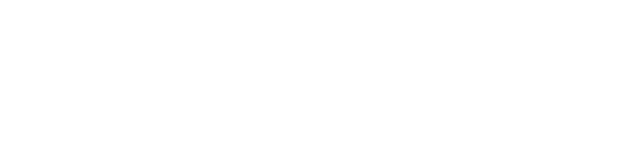
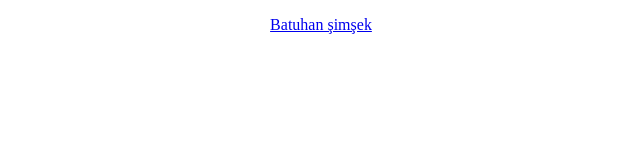
Before and after one commit to Batusmsk/staj, a plain HTML site: page index.html in a window 1280 px wide. Shown: the whole page, without its empty margins (319-959 px from the left). Drawn offline with Linux system fonts and the light colour scheme.

Commit message:
index düzenlendi

```diff
--- a/index.html
+++ b/index.html
@@ -5,6 +5,7 @@
     <meta http-equiv="X-UA-Compatible" content="IE=edge">
     <meta name="viewport" content="width=device-width, initial-scale=1.0">
     <title>Batuhan</title>
+    <p style="text-align:center"><a href="https://www.epias.com.tr/">Batuhan şimşek</a></p>
 </head>
 <body>
 
```
